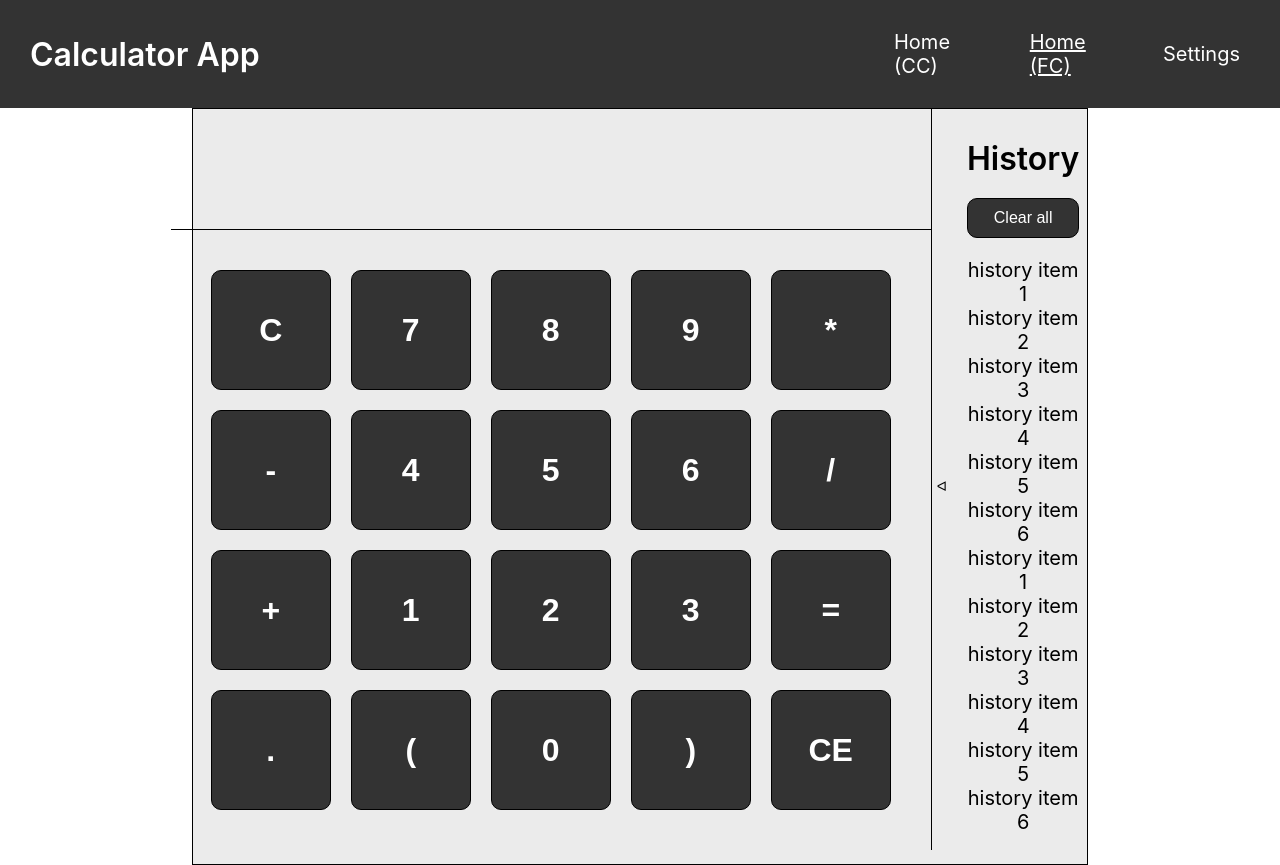
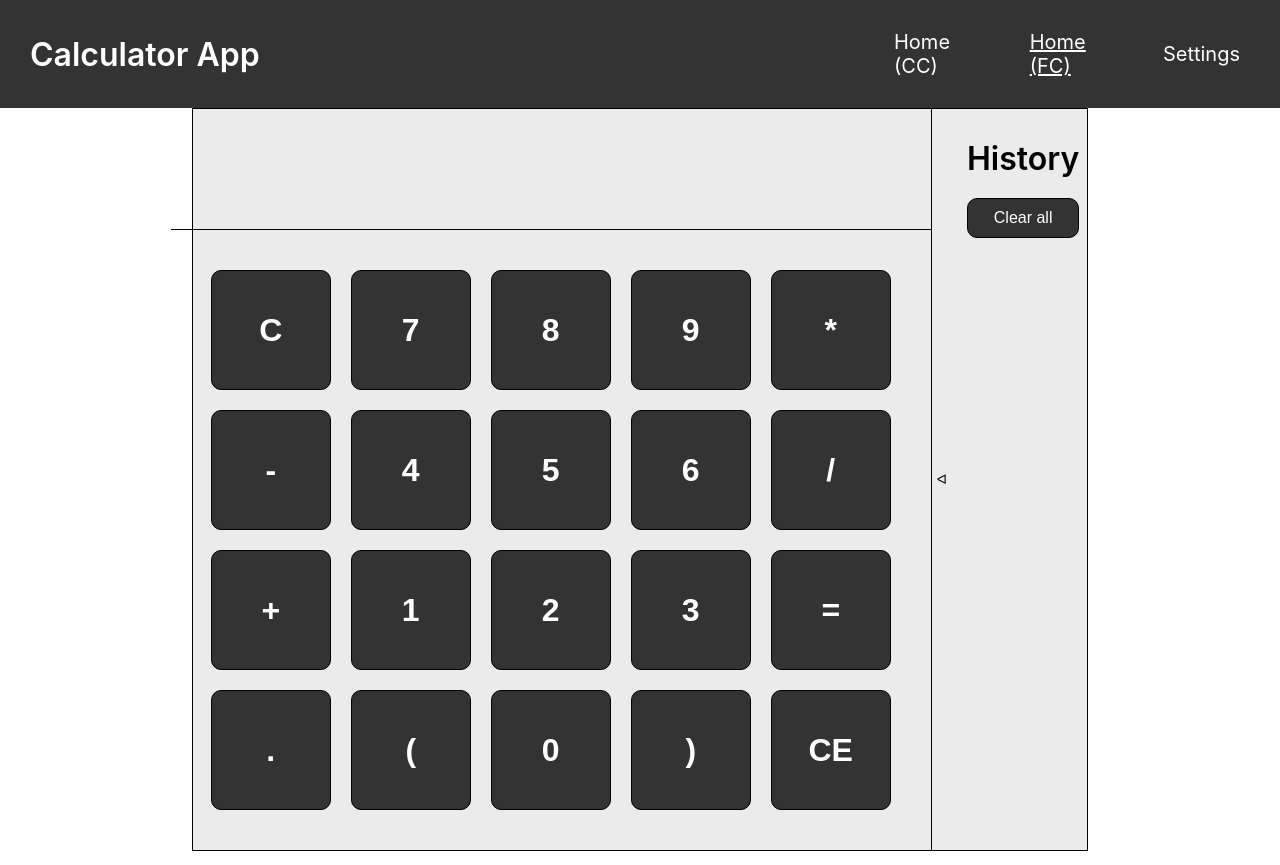
Before and after one commit to LizavetaLeiko/TestTaskCalculator, a React (Create React App) app in the folder calculator/: page /fc in a window 1280 px wide. Built offline with nearby package versions, Linux system fonts and the light colour scheme.

Commit message:
feat: history logic (using local storage and redux)

```diff
--- a/calculator/src/components/display/DisplayCC.jsx
+++ b/calculator/src/components/display/DisplayCC.jsx
@@ -6,7 +6,17 @@ class DisplayCC extends Component {
   render() {
     return (
       <DisplayBox>
-        <DisplayContent>{this.props.expression}</DisplayContent>
+        <DisplayContent
+          style={
+            this.props.content.expression.length >= 25
+              ? { fontSize: "32px" }
+              : { fontSize: "42px" }
+          }
+        >
+          {this.props.content.result === ""
+            ? this.props.content.expression
+            : this.props.content.result}
+        </DisplayContent>
       </DisplayBox>
     );
   }
@@ -14,8 +24,8 @@ class DisplayCC extends Component {
 
 const mapStateToProps = (state) => {
   return {
-    expression: state.expression
-  }
+    content: state,
+  };
 };
 
 export default connect(mapStateToProps, null)(DisplayCC);
--- a/calculator/src/components/display/DisplayFC.jsx
+++ b/calculator/src/components/display/DisplayFC.jsx
@@ -1,13 +1,20 @@
-import { useSelector } from 'react-redux';
-import {DisplayBox, DisplayContent} from './displayStyles';
+import { useSelector } from "react-redux";
+import { DisplayBox, DisplayContent } from "./displayStyles";
 
-export const DisplayFC = () =>{
+export const DisplayFC = () => {
+  const content = useSelector((state) => state);
 
-  const expression = useSelector( state => state.expression)
-
-  return(
+  return (
     <DisplayBox>
-      <DisplayContent style={ expression.length >= 25 ? {fontSize: '32px'} : {fontSize: '42px'}}>{expression}</DisplayContent>
+      <DisplayContent
+        style={
+          content.expression.length >= 25
+            ? { fontSize: "32px" }
+            : { fontSize: "42px" }
+        }
+      >
+        {content.result === "" ? content.expression : content.result}
+      </DisplayContent>
     </DisplayBox>
-  )
-}
+  );
+};
--- a/calculator/src/components/history/HistoryCC.jsx
+++ b/calculator/src/components/history/HistoryCC.jsx
@@ -1,22 +1,26 @@
 import { Component } from "react";
-import { HisporyBox, HisporyTitle, HisporyList, HisporyItem, Button } from './historyStyles'
-
+import {
+  HistoryBox,
+  HistoryTitle,
+  HistoryList,
+  HistoryItem,
+  Button,
+} from "./historyStyles";
 
 export class HistoryCC extends Component {
-
-  render(){
-    return(
-      <HisporyBox>
-      <HisporyTitle>History</HisporyTitle>
-      <Button>Clear all</Button>
-      <HisporyList>
-        {/* {
+  render() {
+    return (
+      <HistoryBox>
+        <HistoryTitle>History</HistoryTitle>
+        <Button>Clear all</Button>
+        <HistoryList>
+          {/* {
           history.map(item =>{
-            return <HisporyItem>{item}</HisporyItem>
+            return <HistoryItem>{item}</HistoryItem>
           })
         } */}
-      </HisporyList>
-    </HisporyBox>
-    )
+        </HistoryList>
+      </HistoryBox>
+    );
   }
 }
--- a/calculator/src/components/history/HistoryFC.jsx
+++ b/calculator/src/components/history/HistoryFC.jsx
@@ -1,20 +1,29 @@
-import { HisporyBox, HisporyTitle, HisporyList, HisporyItem, Button } from './historyStyles'
-import { v4 as uuidV4 } from 'uuid'
+import {
+  HistoryBox,
+  HistoryTitle,
+  HistoryList,
+  HistoryItem,
+  Button,
+} from "./historyStyles";
+import { v4 as uuidV4 } from "uuid";
+import { useSelector } from "react-redux";
 
-export const HistoryFC = () =>{
+export const HistoryFC = () => {
+  const historyArr = useSelector((state) => state.history);
 
-  let history = ['history item 1', 'history item 2', 'history item 3', 'history item 4', 'history item 5', 'history item 6', 'history item 1', 'history item 2', 'history item 3', 'history item 4', 'history item 5', 'history item 6']
-  return(
-    <HisporyBox>
-      <HisporyTitle>History</HisporyTitle>
+  return (
+    <HistoryBox>
+      <HistoryTitle>History</HistoryTitle>
       <Button>Clear all</Button>
-      <HisporyList>
-        {
-          history.map(item =>{
-            return <HisporyItem key={uuidV4()}>{item}</HisporyItem>
-          })
-        }
-      </HisporyList>
-    </HisporyBox>
-  )
-}
+      <HistoryList>
+        {historyArr.map((item) => {
+          return (
+            <HistoryItem key={uuidV4()}>
+              {item.expression}={item.result}
+            </HistoryItem>
+          );
+        })}
+      </HistoryList>
+    </HistoryBox>
+  );
+};
--- a/calculator/src/components/history/historyStyles.js
+++ b/calculator/src/components/history/historyStyles.js
@@ -1,21 +1,21 @@
 import styled from 'styled-components'
 
-export const HisporyBox = styled.div`
+export const HistoryBox = styled.div`
   width: 30%;
   height: 100%;
   padding: 30px 30px 30px 15px;
   text-align: center;
 `
-export const HisporyList = styled.ul`
+export const HistoryList = styled.ul`
   list-style: none;
   font-size: 20px;
   font-weight: 400;
 `
 
-export const HisporyItem = styled.li`
+export const HistoryItem = styled.li`
   list-style: none;
 `
-export const HisporyTitle = styled.h2`
+export const HistoryTitle = styled.h2`
   margin-bottom: 20px;
   font-size: 32px;
   font-weight: 600;
--- a/calculator/src/store/reduser.js
+++ b/calculator/src/store/reduser.js
@@ -1,8 +1,10 @@
 import parse from "../utils/expressionParser"
+import { getHistory, setHistory } from "../utils/localStorageHelper"
 
 const defaultstate = {
   expression: '',
   result: '',
+  history: [],
 }
 
 export const reduser = ( state = defaultstate, action)=>{
@@ -16,9 +18,11 @@ export const reduser = ( state = defaultstate, action)=>{
     case 'deleteLastSymbol':
       return { ...state, expression: state.expression.slice(0, -1)}
     case 'deleteAll':
-      return { ...state, expression: ''}
+      return { ...state, expression: '', result: ''}
     case 'getResult':
-      return { ...state, expression: parse(state.expression)}
+      let result = parse(state.expression);
+      setHistory(state.expression, result)
+      return { ...state, result: result, history: getHistory()}
     default:
       return state
   }
--- /dev/null
+++ b/calculator/src/utils/localStorageHelper.js
@@ -0,0 +1,18 @@
+export const setHistory = (expression, result) =>{
+  let arr = getHistory();
+  let newArr;
+  if (!arr){
+    localStorage.setItem('history', JSON.stringify([{expression, result}]));
+  } else {
+    newArr = [...arr, {expression, result}]
+    localStorage.setItem('history', JSON.stringify(newArr));
+  }
+  return newArr
+}
+
+export const getHistory = () =>{
+  let res = localStorage.getItem('history')
+  if(res !== undefined){
+    return JSON.parse(res);
+  }
+}
```
